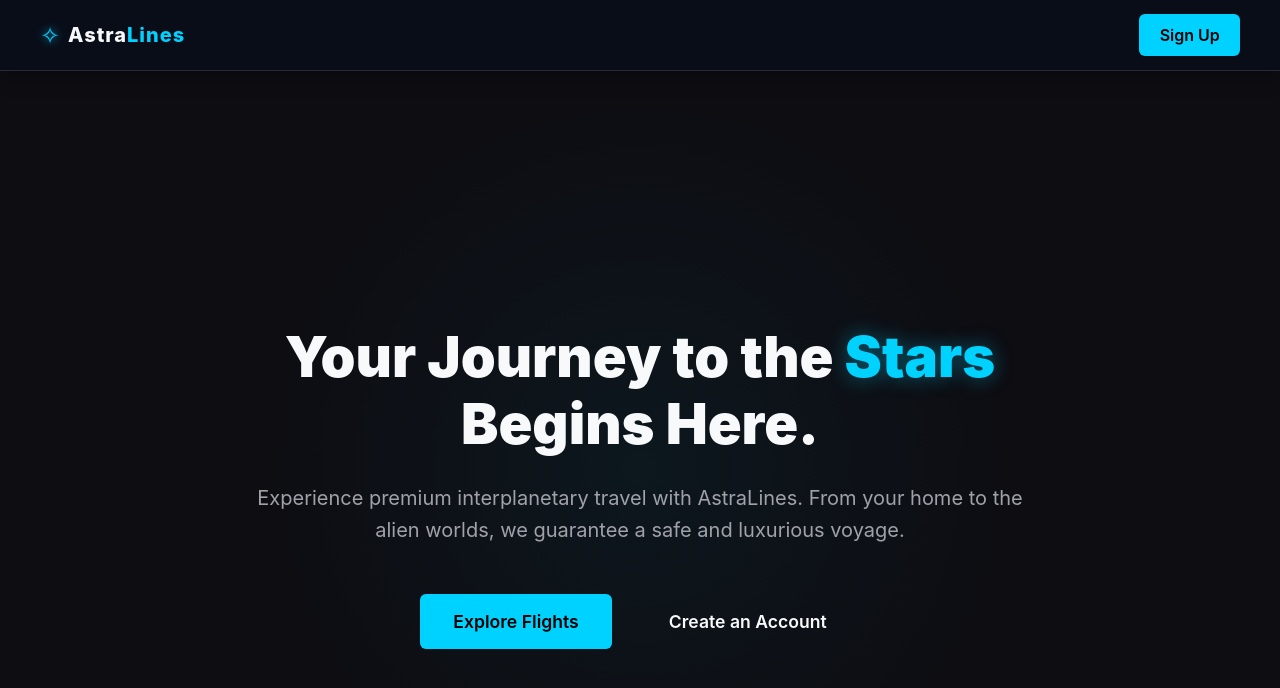
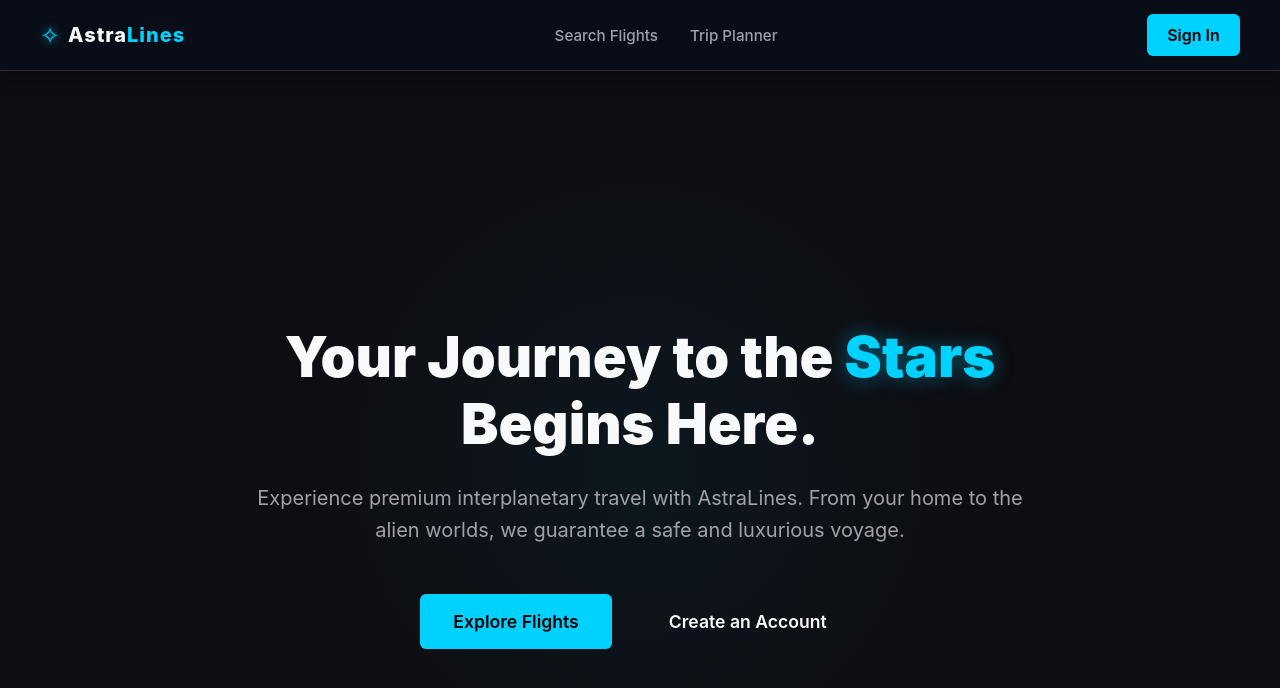
Before and after one commit to Lactose-Tolerance/spaceflight-booking-api, a React (Vite) app in the folder ui/: page / in a window 1280 px wide. Shown: the top 688 px of the page. Built offline with nearby package versions, Linux system fonts and the light colour scheme.

Commit message:
v0.4.1 minor navbar changes

```diff
--- a/ui/src/components/organisms/navbar/Navbar.jsx
+++ b/ui/src/components/organisms/navbar/Navbar.jsx
@@ -47,9 +47,8 @@ const Navbar = () => {
         </div>
 
         {/* Center Navigation Links (Only show if logged in) */}
-        {isAuthenticated && (
         <div className="navbar-links">
-            {isAdmin ? (
+          {isAuthenticated && isAdmin ? (
             // --- Admin Links ---
             <>
               <Link
@@ -86,16 +85,17 @@ const Navbar = () => {
               >
                 Trip Planner
               </Link>
+              {isAuthenticated && (
                 <Link
                   to="/my-bookings"
                   className={`nav-link ${location.pathname.includes('/my-bookings') ? 'active' : ''}`}
                 >
                   My Bookings
                 </Link>
+              )}
             </>
           )}
         </div>
-        )}
 
         {/* Right Side Actions */}
         <div className="navbar-actions">
@@ -106,7 +106,7 @@ const Navbar = () => {
           ) : (
             <div className="auth-links">
               <Button variant="primary" onClick={() => navigate('/auth')}>
-                Sign Up
+                Sign In
               </Button>
             </div>
           )}
```
Lines whose indentation alone changed are shown as unchanged.
